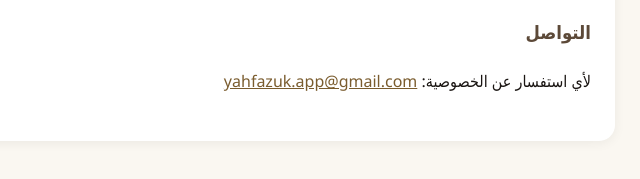
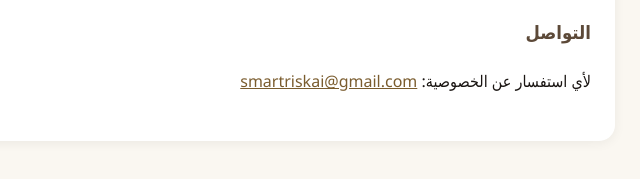
Before and after one commit to albalush1/yahfazuk-privacy, a plain HTML site: page index.html in a window 1280 px wide. Shown: the part 979-1158 px from the top of the page, 409-1049 px from the left. Drawn offline with Linux system fonts and the light colour scheme.

Commit message:
Update contact email to smartriskai@gmail.com

```diff
--- a/index.html
+++ b/index.html
@@ -41,7 +41,7 @@
   <p>قد تُحدَّث هذه السياسة عند الحاجة، ويُنشر أي تحديث على هذه الصفحة نفسها مع تاريخ جديد.</p>
 
   <h2>التواصل</h2>
-  <p>لأي استفسار عن الخصوصية: <a href="mailto:yahfazuk.app@gmail.com">yahfazuk.app@gmail.com</a></p>
+  <p>لأي استفسار عن الخصوصية: <a href="mailto:smartriskai@gmail.com">smartriskai@gmail.com</a></p>
 </main>
 </body>
 </html>
```
